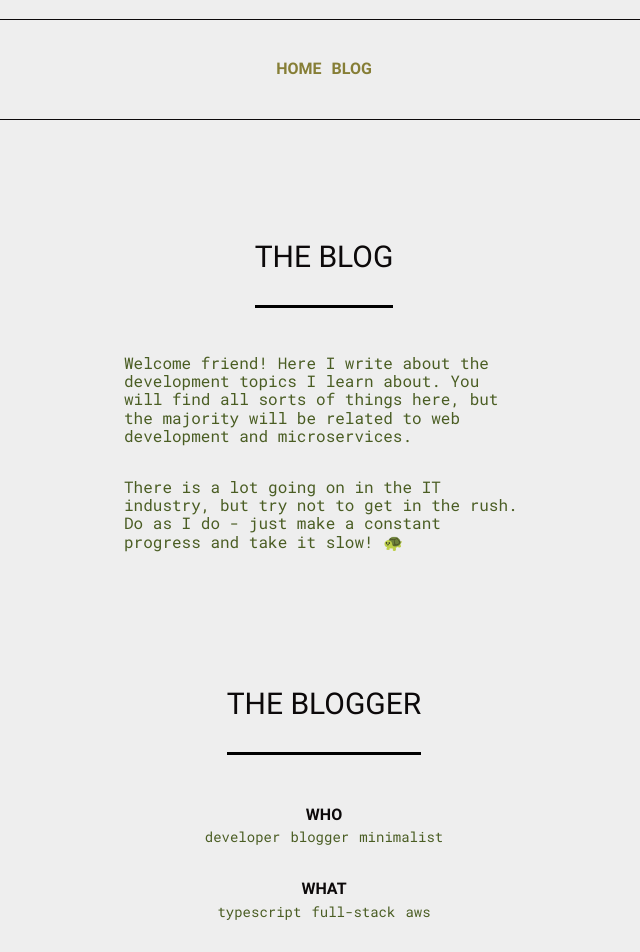
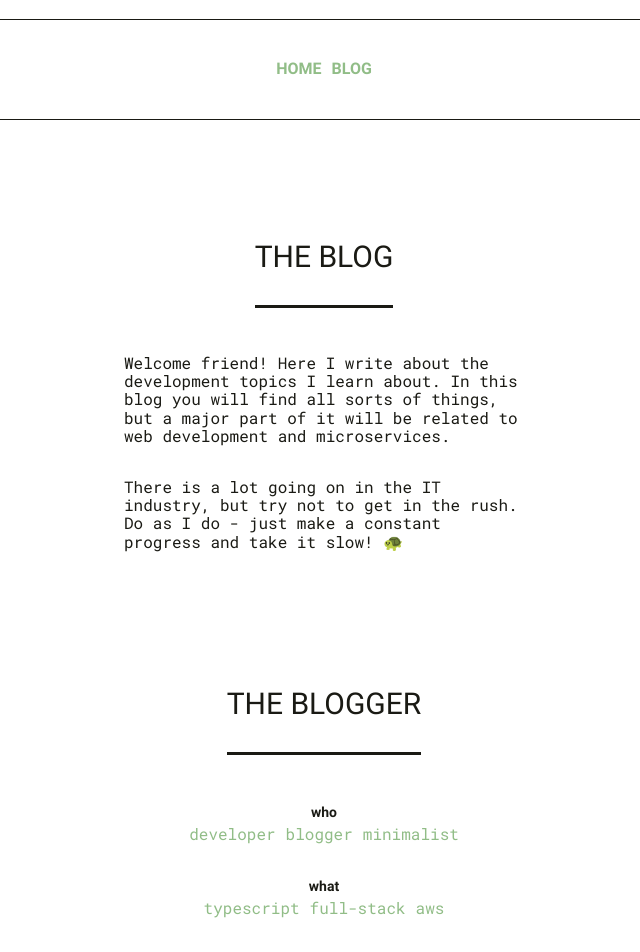
Before and after one commit to DarkMannn/darkmannn-blog, an Angular app: page /slow-programmer/home in a window 1280 px wide. Shown: the part 280-1232 px from the top of the page, without its empty margins (316-956 px from the left). Built offline with nearby package versions, Linux system fonts and the light colour scheme; what @scullyio/ng-lib, angular-svg-icon would draw is missing.

Commit message:
feat(.): Fix colors

```diff
--- a/src/app/app.component.css
+++ b/src/app/app.component.css
@@ -18,7 +18,7 @@
 
 #blog > header {
     grid-area: header;
-    border-bottom: 1px solid var(--color-black-night);
+    border-bottom: 1px solid var(--color-black-turtle);
 
     display: flex;
     flex-direction: column;
@@ -30,7 +30,7 @@
 
 #blog > nav {
     grid-area: nav;
-    border-bottom: 1px solid var(--color-black-night);
+    border-bottom: 1px solid var(--color-black-turtle);
 
     display: flex;
     flex-direction: row;
@@ -42,7 +42,7 @@
     grid-area: main;
 
     padding: 100px 0;
-    border-bottom: 1px solid var(--color-black-night);
+    border-bottom: 1px solid var(--color-black-turtle);
 }
 
 #blog > footer {
@@ -75,26 +75,26 @@
     font-size: 18px;
 
     text-align: center;
-    color: var(--color-green-moss-dark);
+    color: var(--color-teal-turtle);
 }
 
 .blog__nav-link {
     font-weight: 700;
     text-decoration: none;
-    color: var(--color-green-moss-old);
+    color: var(--color-lime-turtle);
 
     padding: 5px;
 
     transition: all 0.15s ease-in;
 }
 .blog__nav-link:hover {
-    color: var(--color-green-moss-dark);
+    color: var(--color-green-turtle);
     transform: scale(1.1, 1.1);
 }
 
 .blog__footer-contact {
     font-size: 30px;
-    border-bottom: 2px solid black;
+    border-bottom: 2px solid var(--color-black-turtle);
 
     padding-bottom: 30px;
     margin-bottom: 30px;
@@ -115,12 +115,12 @@
     width: 30px;
     height: 30px;
 
-    color: var(--color-green-moss-old);
+    color: var(--color-lime-turtle);
 
     transition: all 0.15s ease-in;
 }
 .blog__footer-social--icon:hover {
-    color: var(--color-green-moss-dark);
+    color: var(--color-green-turtle);
     transform: scale(1.1, 1.1);
 }
 
--- a/src/app/blog/blog-item/blog-item.component.css
+++ b/src/app/blog/blog-item/blog-item.component.css
@@ -14,7 +14,7 @@
 .blog-item__title {
     font-size: 40px;
     font-weight: 700;
-    color: var(--color-black-night);
+    color: var(--color-black-turtle);
 
     margin: calc(var(--blog-item-margin) * 2) 0;
 }
@@ -23,7 +23,7 @@
     width: 100%;
 
     font-weight: 700;
-    color: var(--color-grey-dark);
+    color: var(--color-teal-turtle);
 
     display: flex;
     flex-flow: row nowrap;
@@ -47,12 +47,12 @@
 }
 
 .blog-item__content > h3 {
-    color: var(--color-green-moss-old);
+    color: var(--color-lime-turtle);
 }
 
 .blog-item__content > h2,
 h4 {
-    color: var(--color-green-moss-dark);
+    color: var(--color-green-turtle);
 }
 
 /* Blog - Code blocks */
--- a/src/app/blog/blog-item/blog-item.component.html
+++ b/src/app/blog/blog-item/blog-item.component.html
@@ -1,8 +1,8 @@
 <section class="blog-item">
     <div class="blog-item__title">{{ currentLink?.title }}</div>
     <div class="blog-item__metadata">
+        <span class="blog-item__metadata-tag">[ {{ currentLink?.tag }} ]</span>
         <span class="blog-item__metadata-date">{{ currentLink?.date }}</span>
-        <span class="blog-item__metadata-tag">{{ currentLink?.tag }}</span>
     </div>
     <img
         class="blog-item__image"
--- a/src/app/blog/blog-thumbnail/blog-thumbnail.component.css
+++ b/src/app/blog/blog-thumbnail/blog-thumbnail.component.css
@@ -15,7 +15,7 @@
     width: var(--thumbnail-width-narrow);
     height: var(--thumbnail-height-narrow);
 
-    box-shadow: 0 2px 5px var(--shadow-black-night);
+    box-shadow: 0 2px 5px var(--shadow-black-turtle);
 
     padding: 0px 0px var(--thumbnail-padding);
     margin: var(--thumbnail-margin);
@@ -29,7 +29,7 @@
     cursor: pointer;
 }
 .blog-thumbnail:hover {
-    box-shadow: 0 4px 5px var(--shadow-black-night);
+    box-shadow: 0 4px 5px var(--shadow-black-turtle);
     transform: scale(1.05, 1.05);
 }
 @media (min-width: 650px) {
@@ -52,7 +52,7 @@
     justify-content: center;
     align-items: center;
 
-    background-color: var(--color-black-night);
+    background-color: var(--color-black-turtle);
 
     width: var(--thumbnail-width-narrow);
     height: calc(var(--thumbnail-height-narrow) / 2);
@@ -67,7 +67,7 @@
     padding: 3px;
     margin: 3px;
     border-radius: 100%;
-    border: 2px solid var(--color-green-moss-old);
+    border: 2px solid var(--color-green-turtle);
 }
 
 .blog-thumbnail__image {
@@ -91,7 +91,6 @@
     flex-direction: column;
     justify-content: flex-start;
     align-items: flex-start;
-    color: var(--color-green-moss-dark);
 }
 @media (min-width: 650px) {
     .blog-thumbnail__text {
@@ -116,7 +115,7 @@
     font-weight: 400;
 
     margin: var(--thumbnail-margin) 0;
-    color: black;
+    color: var(--color-black-turtle);
 
     flex: 0 1 auto;
     overflow: hidden;
@@ -145,7 +144,7 @@
     width: calc(var(--thumbnail-width-narrow) - var(--thumbnail-two-padding));
 
     font-weight: 400;
-    color: var(--color-grey-dark);
+    color: var(--color-teal-turtle);
 
     flex: 1 0 auto;
 
--- a/src/app/home/home.component.css
+++ b/src/app/home/home.component.css
@@ -9,7 +9,7 @@
 .home__title {
     font-size: 30px;
     font-weight: 400;
-    border-bottom: 3px solid black;
+    border-bottom: 3px solid var(--color-black-turtle);
     text-transform: uppercase;
 
     padding-bottom: 30px;
@@ -20,7 +20,6 @@
     max-width: 400px;
     font-size: 16px;
     font-family: 'RobotoMono';
-    color: var(--color-green-moss-dark);
 }
 
 .home__divider {
@@ -36,7 +35,7 @@
     padding: 5px 0;
     margin-bottom: 0;
 
-    font-size: 16px;
+    font-size: 14px;
     font-weight: bold;
     text-align: left;
 }
@@ -49,10 +48,10 @@
     width: 300px;
     margin-top: 0;
 
-    font-size: 14px;
+    font-size: 16px;
     text-align: center;
     font-family: 'RobotoMono';
-    color: var(--color-green-moss-dark);
+    color: var(--color-lime-turtle);
 }
 
 .home__row-words-item {
--- a/src/app/home/home.component.html
+++ b/src/app/home/home.component.html
@@ -2,8 +2,8 @@
     <h1 class="home__title">The Blog</h1>
     <p class="home__p">
         Welcome friend! Here I write about the development topics I learn about.
-        You will find all sorts of things here, but the majority will be related
-        to web development and microservices.
+        In this blog you will find all sorts of things, but a major part of it
+        will be related to web development and microservices.
     </p>
     <p class="home__p">
         There is a lot going on in the IT industry, but try not to get in the
--- a/src/app/home/home.component.ts
+++ b/src/app/home/home.component.ts
@@ -7,11 +7,11 @@ import { Component, OnInit } from '@angular/core';
 })
 export class HomeComponent implements OnInit {
     rows = [
-        ['WHO'],
+        ['who'],
         ['developer', 'blogger', 'minimalist'],
-        ['WHAT'],
+        ['what'],
         ['typescript', 'full-stack', 'aws'],
-        ['HOW'],
+        ['how'],
         ['slowly', 'thoroughly', 'with_focus'],
     ];
 
--- a/src/styles.css
+++ b/src/styles.css
@@ -47,6 +47,7 @@
 
 /* Variables */
 :root {
+    /* Measurments */
     --header-height: 300px;
     --nav-height: 100px;
     --footer-height: 400px;
@@ -54,26 +55,20 @@
     --min-width: 300px;
     --max-width: 700px;
 
-    --color-white-bright: rgba(248, 248, 248);
-    --color-white-saturated: rgb(238, 238, 238);
-    --color-grey-dark: rgb(169, 169, 169);
-    --color-grey-dim: rgb(105, 105, 105);
-    --color-black-night: rgb(12, 9, 10);
-    --color-green-moss: rgb(138, 154, 91);
-    --color-green-moss-old: rgb(134, 126, 54);
-    --color-green-moss-dark: rgb(74, 93, 35);
-    --color-blue-pale: rgb(52, 87, 139);
-    --color-blue-pastel: rgb(81, 100, 129);
-
-    --shadow-black-night: rgba(12, 9, 10, 0.3);
-    --shadow-green-moss-dark: rgba(55, 70, 26, 0.3);
+    /* Color palette */
+    --color-black-turtle: #1a1a14;
+    --color-navy-turtle: #182c48;
+    --color-lime-turtle: #91bd87;
+    --color-green-turtle: #484b26;
+    --color-teal-turtle: #6c87b7;
+    --shadow-black-turtle: rgb(26, 26, 20, 0.3);
 }
 
 /* Defaults */
 :root {
     font-family: 'Roboto', sans-serif;
-    background-color: var(--color-white-saturated);
-    color: var(--color-black-night);
+    background-color: white;
+    color: var(--color-black-turtle);
 }
 
 a {
@@ -81,14 +76,14 @@ a {
     transition: all 0.15s ease-in;
 }
 a:link {
-    color: var(--color-green-moss-old);
+    color: var(--color-lime-turtle);
 }
 a:visited {
-    color: var(--color-green-moss-old);
+    color: var(--color-lime-turtle);
 }
 a:hover {
-    color: var(--color-green-moss-dark);
+    color: var(--color-green-turtle);
 }
 a:active {
-    color: var(--color-green-moss-dark);
+    color: var(--color-green-turtle);
 }
```
Also changed, not shown: src/my-prism-theme.css (+55 -59 lines), src/assets/images/turtle.png, 1 other file (tests, documents, lock files or other folders).
